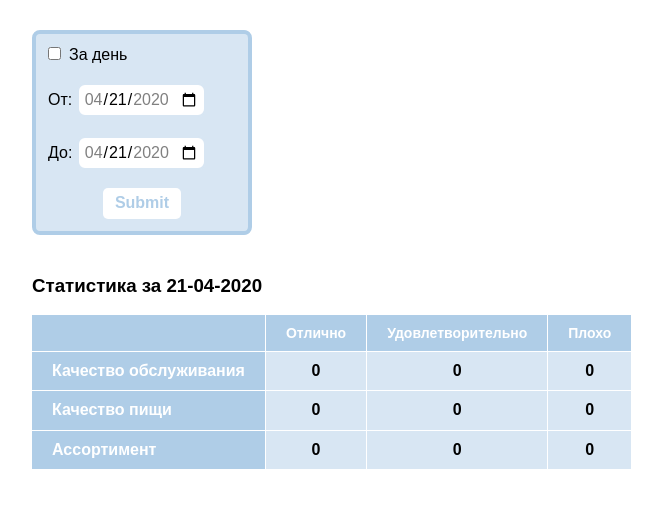
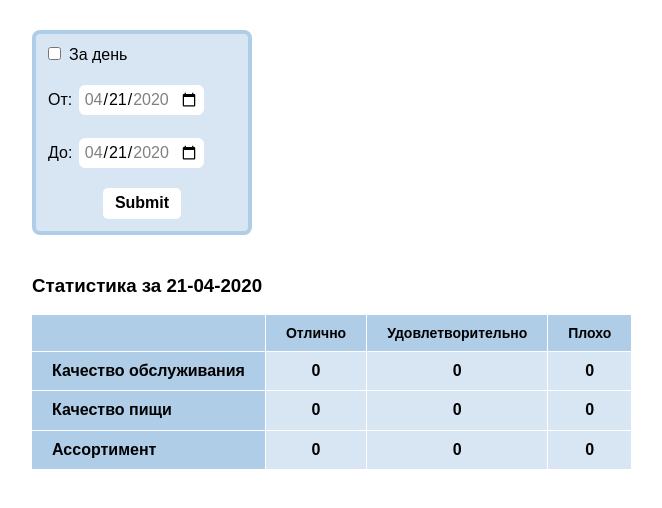
Before and after one commit to Yoshikomaru195/feedback-counter_v2, a PHP site: page /stats.php in a window 1280 px wide. Shown: the top 508 px of the page, without its empty margins (8-670 px from the left). Run offline with PHP 8.4, Linux system fonts and the light colour scheme; data that the repository does not hold is empty.

Commit message:
Правки

```diff
--- a/css/style.css
+++ b/css/style.css
@@ -52,7 +52,7 @@ body {
   outline: none;
   font-size: 25px;
   cursor: pointer;
-  color: white;
+  color: #000000;
   text-decoration: none;
   border-width: 0px 0;
   border-style: solid none;
@@ -169,7 +169,7 @@ table {
 
 th, td:first-child {
   background: #AFCDE7;
-  color: white;
+  color: #000000;
   padding: 10px 20px;
 }
 
@@ -221,11 +221,11 @@ th:first-child, td:first-child {
   font-family: sans-serif;
   font-size: 16px;
   font-weight: 700;
-  color: #AFCDE7;
+  color: #000000;
 }
 
 .stats__submit:hover {
-  color: #ffffff;
+  color: #000000;
   background-color: #AFCDE7;
 }
 
--- a/sass/style.sass
+++ b/sass/style.sass
@@ -40,7 +40,7 @@ body
   outline: none
   font-size: 25px
   cursor: pointer
-  color: white
+  color: #000000
   text-decoration: none
   border-width: 0px 0
   border-style: solid none
@@ -116,7 +116,7 @@ table
 
 th, td:first-child
   background: #AFCDE7
-  color: white
+  color: #000000
   padding: 10px 20px
 
 th, td
@@ -157,9 +157,9 @@ th:first-child, td:first-child
     font-family: sans-serif
     font-size: 16px
     font-weight: 700
-    color: #AFCDE7
+    color: #000000
     &:hover
-      color: #ffffff
+      color: #000000
       background-color: #AFCDE7
 
 @media (max-width: 1200px)
```
Also changed, not shown: 1 other file.
